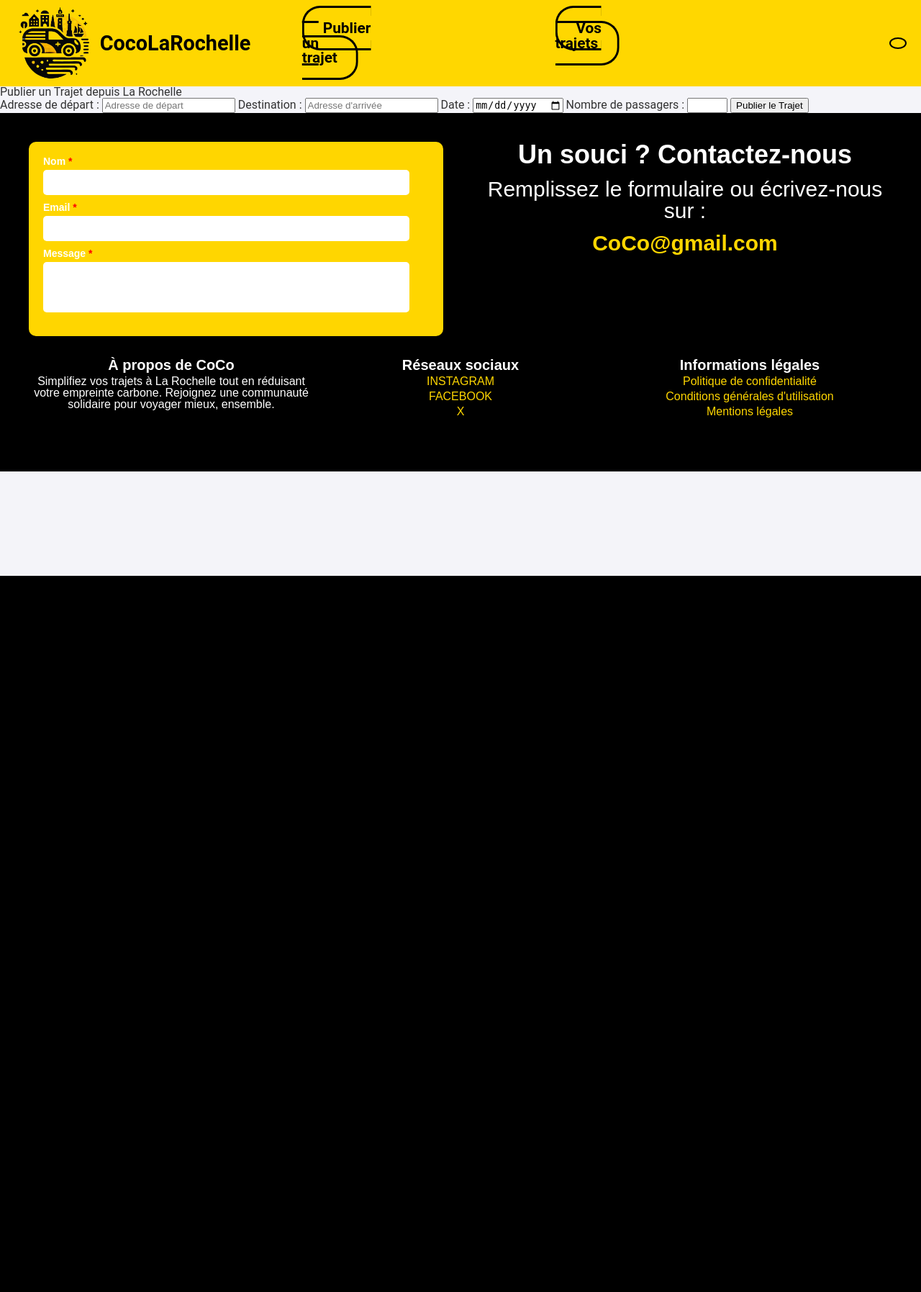
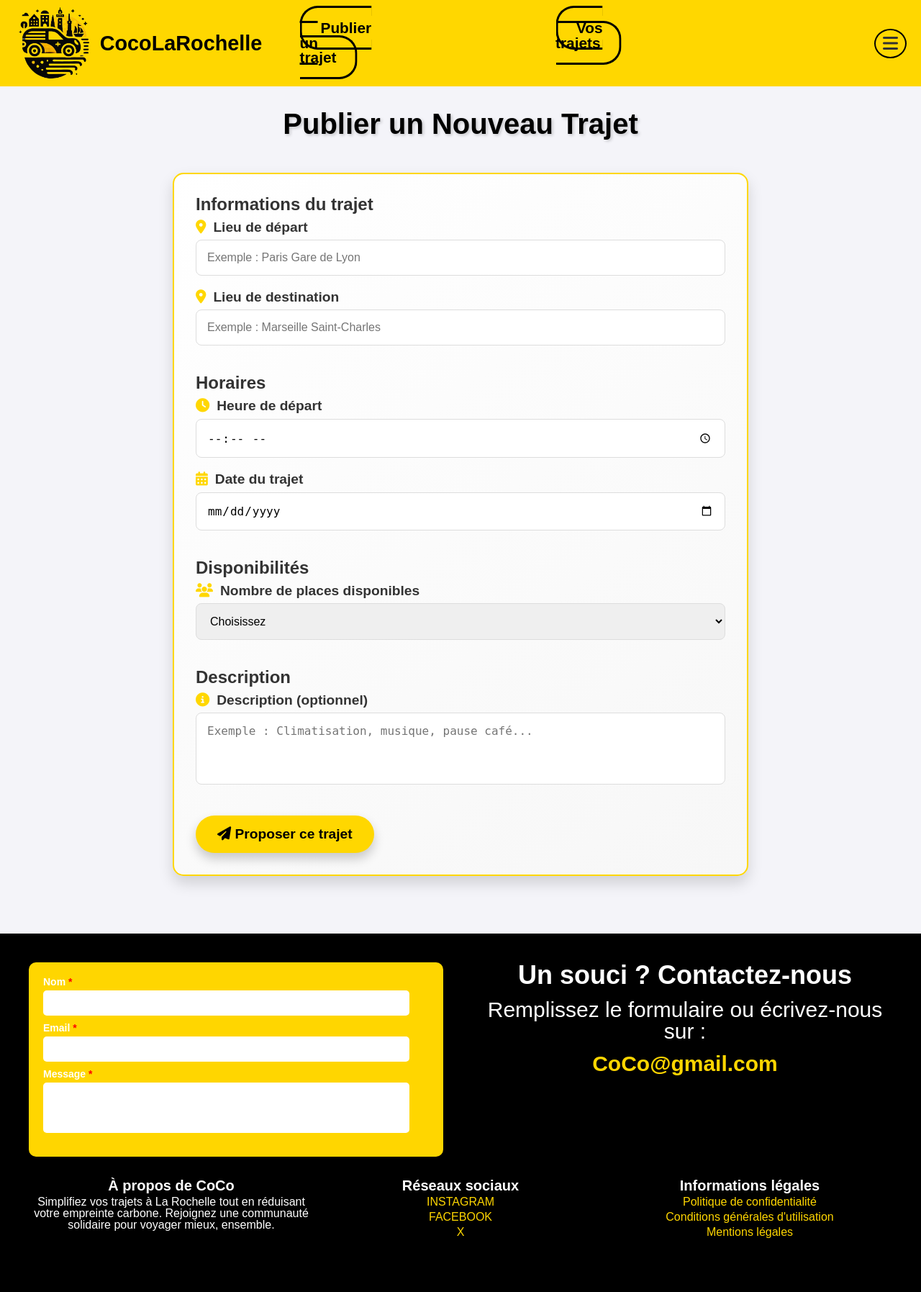
Before and after one commit to mhamlaoui/CocoLaRochelle, a PHP site: page /publier-trajet in a window 1280 px wide. Shown: the whole page at 72% size. Before the commit the page ends 800 px from the top, so only its background shows below. Run offline with PHP 8.4, Linux system fonts and the light colour scheme; the visitor is signed in with stand-in values (Sample User, id 1); some libraries are stand-ins or nearby versions.

Commit message:
publier tajet

```diff
--- a/controleurs/TrajetControleur.php
+++ b/controleurs/TrajetControleur.php
@@ -20,11 +20,13 @@ class TrajetControleur {
             $depart = $_POST['depart'];
             $destination = $_POST['destination'];
             $date_trajet = $_POST['date_trajet'];
+            $heure_depart = $_POST['heure_depart'];
             $nombre_passagers = $_POST['nombre_passagers'];
             $id_utilisateur = $_SESSION['id_utilisateur'];
+            $nom_utilisateur = $_SESSION['nom_utilisateur'];
 
             // Enregistrer le trajet dans la base de données
-            $this->trajetModèle->ajouterTrajet($id_utilisateur, $depart, $destination, $date_trajet, $nombre_passagers);
+            $this->trajetModèle->ajouterTrajet($id_utilisateur,$nom_utilisateur, $depart, $destination, $date_trajet,$heure_depart, $nombre_passagers);
             header('Location: /vos-trajets');
             exit;
             }
--- a/modèles/Trajet.php
+++ b/modèles/Trajet.php
@@ -7,13 +7,15 @@ class Trajet {
         $this->pdo = $pdo;
     }
 
-    public function ajouterTrajet($utilisateur_id, $depart, $destination, $date_trajet, $nombre_passagers) {
-        $requete = $this->pdo->prepare("INSERT INTO Trajet (id_utilisateur, depart, destination,  date_trajet, nombre_passagers) VALUES (:id_utilisateur, :depart, :destination, :date_trajet, :nombre_passagers)");
+    public function ajouterTrajet($utilisateur_id,$nom_utilisateur, $depart, $destination, $date_trajet,$heure_depart, $nombre_passagers) {
+        $requete = $this->pdo->prepare("INSERT INTO Trajet (id_utilisateur,nom_conducteur, depart, destination,heure_depart,date_trajet, nombre_passagers) VALUES (:id_utilisateur,:nom_conducteur, :depart, :destination,:heure_depart, :date_trajet, :nombre_passagers)");
 
         return $requete->execute([
             ':id_utilisateur' => $utilisateur_id,
+            ':nom_conducteur' => $nom_utilisateur,
             ':depart' => $depart,
             ':destination' => $destination,
+            ':heure_depart'  =>$heure_depart,
             ':date_trajet' =>  $date_trajet,
             ':nombre_passagers' => $nombre_passagers,
         ]);
--- a/modèles/Utilisateur.php
+++ b/modèles/Utilisateur.php
@@ -32,6 +32,7 @@ class Utilisateur {
 
         if ($utilisateur && password_verify($mot_de_passe, $utilisateur['mot_de_passe'])) {
             $_SESSION['id_utilisateur'] = $utilisateur['id_utilisateur'];
+            $_SESSION['nom_utilisateur'] = $utilisateur['nom'];
 
             // Définir le cookie "Se souvenir de moi" si l'option est choisie
             // amelioration possible utilisation de token
--- /dev/null
+++ b/public/css/publier.css
@@ -0,0 +1,141 @@
+.formulaire {
+    background: linear-gradient(145deg, #fff, #f7f7f7);
+    border: 2px solid #FFD700;
+    border-radius: 15px;
+    padding: 30px;
+    max-width: 800px;
+    margin: 0 auto;
+    box-shadow: 0 10px 20px rgba(0, 0, 0, 0.15);
+    animation: fadeIn 1s ease-out;
+    margin-bottom: 5rem;
+    margin-top: 3rem;
+}
+
+@keyframes fadeIn {
+    from {
+        opacity: 0;
+        transform: translateY(100px);
+    }
+    to {
+        opacity: 1;
+        transform: translateY(0);
+    }
+}
+
+.titre {
+    text-align: center;
+    font-size: 2.5rem;
+    font-weight: bold;
+    color: #000000;
+    margin: 2rem 0;
+    text-shadow: 2px 2px 4px rgba(0, 0, 0, 0.2);
+}
+
+.formulaire__fieldset {
+    border: none;
+    margin-bottom: 20px;
+}
+
+.formulaire__legend {
+    font-size: 1.5rem;
+    font-weight: bold;
+    color: #333;
+    margin-bottom: 10px;
+}
+
+.formulaire__label {
+    display: block;
+    font-size: 1.2rem;
+    font-weight: bold;
+    margin-bottom: 8px;
+    color: #333;
+}
+
+.formulaire__label i {
+    color: #FFD700;
+    margin-right: 10px;
+}
+
+.formulaire__champ,
+.formulaire__select,
+.formulaire__textarea {
+    width: 100%;
+    padding: 15px;
+    font-size: 1rem;
+    border: 1px solid #ddd;
+    border-radius: 8px;
+    margin-bottom: 20px;
+    outline: none;
+    transition: border-color 0.3s ease, box-shadow 0.3s ease;
+}
+
+.formulaire__champ:focus,
+.formulaire__select:focus,
+.formulaire__textarea:focus {
+    border-color: #FFD700;
+    box-shadow: 0 0 5px rgba(255, 214, 0, 0.6);
+}
+
+.formulaire__textarea {
+    resize: none;
+    height: 100px;
+}
+
+.formulaire__bouton {
+    display: inline-block;
+    background: #FFD700;
+    color: #000;
+    font-size: 1.2rem;
+    font-weight: bold;
+    padding: 15px 30px;
+    border: none;
+    border-radius: 30px;
+    cursor: pointer;
+    text-align: center;
+    transition: background-color 0.3s ease, transform 0.2s ease;
+    box-shadow: 0 8px 15px rgba(0, 0, 0, 0.2);
+}
+
+.formulaire__bouton:hover {
+    background-color: #f0c600;
+    transform: translateY(-3px);
+}
+
+.formulaire__options {
+    list-style: none;
+    padding: 0;
+    margin: 20px 0;
+    display: flex;
+    gap: 20px;
+    justify-content: space-around;
+}
+
+.formulaire__option {
+    background: #FFD700;
+    padding: 10px 15px;
+    border-radius: 8px;
+    font-size: 1.1rem;
+    text-align: center;
+    font-weight: bold;
+    color: #000;
+    cursor: pointer;
+    transition: background 0.3s ease, transform 0.2s ease;
+}
+
+.formulaire__option:hover {
+    background: #f0c600;
+    transform: scale(1.1);
+}
+
+/* Messages d'erreur */
+.formulaire__erreur {
+    color: #d9534f;
+    font-size: 0.9rem;
+    margin-top: -15px;
+    margin-bottom: 15px;
+    display: none;
+}
+
+.formulaire__champ--erreur {
+    border-color: #d9534f;
+}
--- a/public/css/styles.css
+++ b/public/css/styles.css
@@ -1,5 +1,5 @@
 body {
-font-family: 'Roboto', sans-serif;
+font-family: 'Poppins', sans-serif;
 background-color: #f4f4f9;
 color: #333;
 }
--- a/vues/header.php
+++ b/vues/header.php
@@ -24,7 +24,11 @@
 
     <!-- Menu déroulant -->
     <ul class="menu-connexion" id="menu-connexion">
-      <li><a href="/connexion">Se connecter</a></li>
-      <li><a href="/inscription">Inscription</a></li>
+      <?php if (isset($_SESSION['id_utilisateur'])): ?>
+        <li><a href="/compte">Compte</a></li>
+      <?php else: ?>
+        <li><a href="/connexion">Se connecter</a></li>
+        <li><a href="/inscription">Inscription</a></li>
+      <?php endif; ?>
     </ul>
   </header>
--- a/vues/publier_trajet.php
+++ b/vues/publier_trajet.php
@@ -7,31 +7,86 @@
 
     <link rel="stylesheet" href="public/css/reset.css">
     <link rel="stylesheet" href="public/css/styles.css">
+    <link rel="stylesheet" href="public/css/publier.css">
     <link rel="stylesheet" href="public/css/responsive.css">
     <script src="public/js/autocomplete.js" defer></script>
+    <script src="public/js/menu.js" defer></script>
     <script src="https://maps.googleapis.com/maps/api/js?key=AIzaSyBSbbhf3uE49J5vqiClmNzkVjmEe7bMous&libraries=places"
     async defer></script>
+    <script src="https://kit.fontawesome.com/3615041e3d.js" crossorigin="anonymous"></script>
 </head>
 <body>
-    <?php include 'header.php'; ?>
+    <?php require 'header.php'; ?>
     <main>
-        <h1>Publier un Trajet depuis La Rochelle</h1>
-        <form action="/publier-trajet" method="POST">
-            <label for="depart">Adresse de départ :</label>
-            <input type="text" id="depart" name="depart" placeholder="Adresse de départ" required>
+    <h1 class="titre">Publier un Nouveau Trajet</h1>
+    <form class="formulaire" id="formulaire-trajet" action="#" method="POST">
+        <!-- Titre -->
 
-            <label for="destination">Destination :</label>
-            <input type="text" id="destination" name="destination" placeholder="Adresse d'arrivée" required>
+        <!-- Informations générales -->
+        <fieldset class="formulaire__fieldset">
+            <legend class="formulaire__legend">Informations du trajet</legend>
 
-            <label for="date">Date :</label>
-            <input type="date" id="date" name="date_trajet" required>
+            <label class="formulaire__label" for="depart">
+                <i class="fas fa-map-marker-alt"></i>Lieu de départ
+            </label>
+            <input class="formulaire__champ" type="text" id="depart" name="depart" placeholder="Exemple : Paris Gare de Lyon" required>
+            <span class="formulaire__erreur" id="erreur-depart">Veuillez entrer un lieu de départ valide.</span>
 
-            <label for="nombre_passagers">Nombre de passagers :</label>
-            <input type="number" id="nombre_passagers" name="nombre_passagers" min="1" max="10" required>
+            <label class="formulaire__label" for="destination">
+                <i class="fas fa-map-marker-alt"></i>Lieu de destination
+            </label>
+            <input class="formulaire__champ" type="text" id="destination" name="destination" placeholder="Exemple : Marseille Saint-Charles" required>
+            <span class="formulaire__erreur" id="erreur-destination">Veuillez entrer une destination valide.</span>
+        </fieldset>
 
-            <button type="submit">Publier le Trajet</button>
-        </form>
+        <!-- Horaires -->
+        <fieldset class="formulaire__fieldset">
+            <legend class="formulaire__legend">Horaires</legend>
+
+            <label class="formulaire__label" for="heure">
+                <i class="fas fa-clock"></i>Heure de départ
+            </label>
+            <input class="formulaire__champ" type="time" id="heure" name="heure_depart" required>
+
+            <label class="formulaire__label" for="date">
+                <i class="fas fa-calendar-alt"></i>Date du trajet
+            </label>
+            <input class="formulaire__champ"  type="date" id="date" name="date_trajet" required>
+        </fieldset>
+
+
+        <!-- Places disponibles -->
+        <fieldset class="formulaire__fieldset">
+            <legend class="formulaire__legend">Disponibilités</legend>
+
+            <label class="formulaire__label" for="nombre">
+                <i class="fas fa-users"></i>Nombre de places disponibles
+            </label>
+            <select class="formulaire__select" id="nombre" name="nombre_passagers" required>
+                <option value="" disabled selected>Choisissez</option>
+                <option value="1">1 place</option>
+                <option value="2">2 places</option>
+                <option value="3">3 places</option>
+                <option value="4">4 places</option>
+            </select>
+        </fieldset>
+
+        <!-- Description supplémentaire -->
+        <fieldset class="formulaire__fieldset">
+            <legend class="formulaire__legend">Description</legend>
+            <label class="formulaire__label" for="description">
+                <i class="fas fa-info-circle"></i>Description (optionnel)
+            </label>
+            <textarea class="formulaire__textarea" id="description" name="description" placeholder="Exemple : Climatisation, musique, pause café..."></textarea>
+        </fieldset>
+
+        <!-- Bouton d'envoi -->
+        <button class="formulaire__bouton" type="submit">
+            <i class="fas fa-paper-plane"></i> Proposer ce trajet
+        </button>
+    </form>
+
     </main>
-    <?php include 'footer.php'; ?>
+    <?php require 'footer.php'; ?>
 </body>
 </html>
```
Also changed, not shown: config/database.sql (+2 -42 lines), public/css/afficher_trajet.css (added, +225 -0 lines), vues/afficher_trajet.php (+66 -10 lines).
